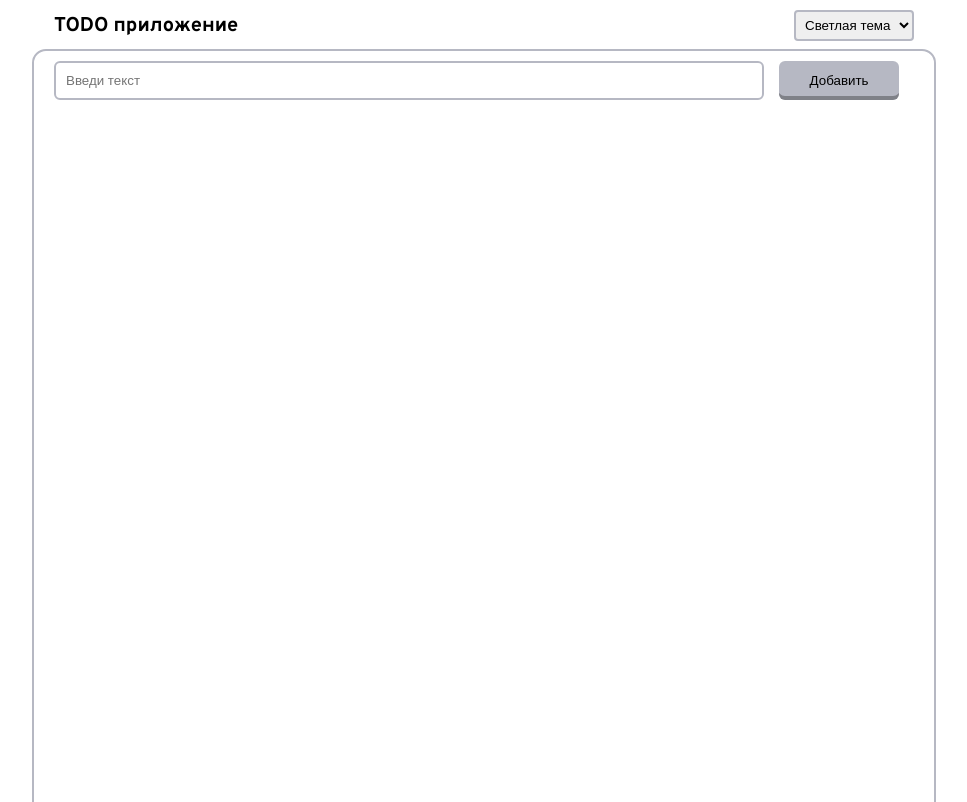
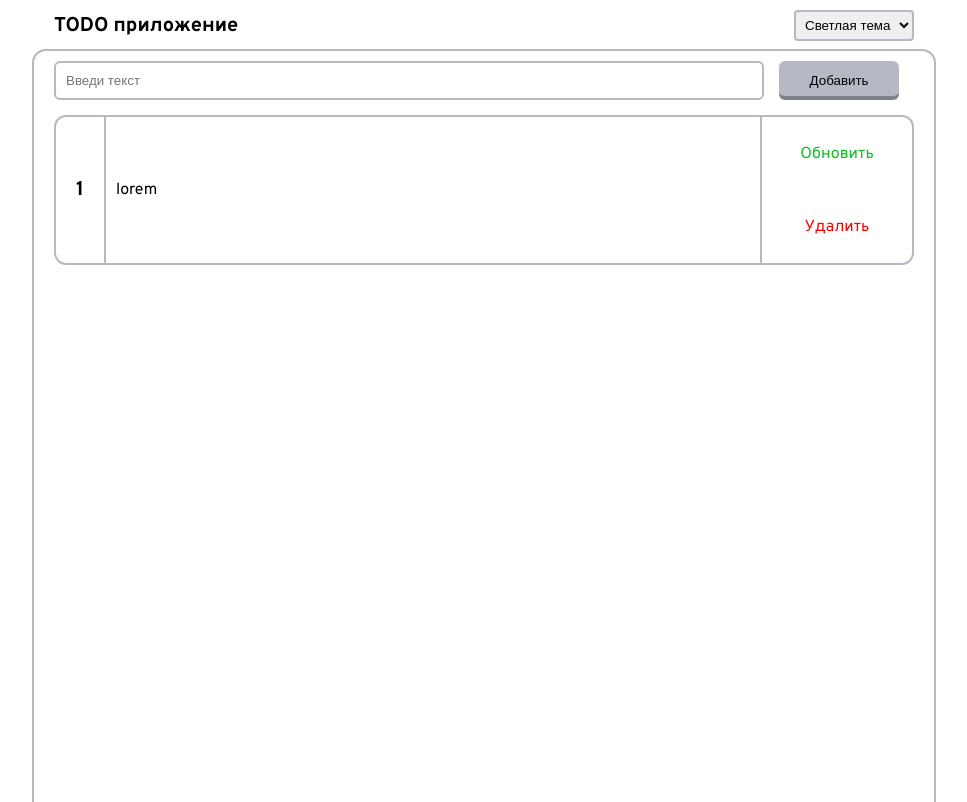
Before and after one commit to XenoPOMP/todo-example, a React (Create React App) app in the folder client/: page / in a window 1280 px wide. Shown: the whole page, without its empty margins (156-1123 px from the left). Built offline with nearby package versions, Linux system fonts and the light colour scheme.

Commit message:
Card component created

```diff
--- a/client/src/components/MainPage/MainPage.tsx
+++ b/client/src/components/MainPage/MainPage.tsx
@@ -4,6 +4,7 @@ import Layout from "../Layout/Layout";
 import styles from "./MainPage.module.scss";
 import Cookies from "universal-cookie";
 import getThemedStyles from "../Layout/getThemedStyles";
+import Card from "../UI/Card/Card";
 
 const MainPage = () => {
     const cookies = new Cookies();
@@ -15,7 +16,7 @@ const MainPage = () => {
     const addNewTodo = () => {
         const todos = document.getElementById('todos');
 
-        if (todos) todos.innerText += `Todo added: ${input}`;
+        if (todos) todos.innerHTML += `Todo added: ${input}`;
     }
 
     return (
@@ -32,7 +33,9 @@ const MainPage = () => {
                         <button onClick={addNewTodo}>Добавить</button>
                     </div>
 
-                    <div id={'todos'}></div>
+                    <div id={'todos'}>
+                        <Card number={1} content={'lorem'} />
+                    </div>
                 </div>
             }
         />
--- /dev/null
+++ b/client/src/components/UI/Card/Card.module.scss
@@ -0,0 +1,106 @@
+@import "./src/styles/themes";
+
+.card {
+  margin: 15px 0;
+  width: 100%;
+  height: 150px;
+  border-radius: 12px;
+  display: grid;
+  grid-template-columns: 50px 1fr 150px;
+  overflow: hidden;
+
+  .number {
+    height: 100%;
+    width: 100%;
+    display: flex;
+    justify-content: center;
+    align-items: center;
+    font-size: 1.25em;
+    font-weight: bold;
+  }
+
+  .content {
+    display: flex;
+    align-items: center;
+    padding: 10px;
+  }
+
+  .buttonGrid {
+    display: grid;
+    grid-template-rows: repeat(2, 1fr);
+
+    .button {
+      width: 100%;
+      height: 100%;
+      transition: .15s ease;
+      display: flex;
+      justify-content: center;
+      align-items: center;
+
+      &:hover {
+        cursor: pointer;
+      }
+    }
+  }
+
+  &.light {
+    border: 2px solid $lightLines;
+
+    .number, .content {
+      border-right: 2px solid $lightLines;
+    }
+
+    .buttonGrid {
+      .button {
+        &.update {
+          color: #11bd24;
+
+          &:hover {
+            background: #08ff00;
+            color: black;
+          }
+        }
+
+        &.delete {
+          color: #ff0000;
+
+          &:hover {
+            background: #ff0000;
+            color: white;
+          }
+        }
+      }
+    }
+  }
+
+  &.dark {
+    border: 2px solid $darkLines;
+
+    .number, .content {
+      border-right: 2px solid $darkLines;
+      color: white;
+    }
+
+    .buttonGrid {
+      .button {
+        &.update {
+          color: #08ff00;
+
+          &:hover {
+            background: #08ff00;
+            color: black;
+          }
+        }
+
+        &.delete {
+          color: #ff0000;
+
+          &:hover {
+            background: #ff0000;
+            color: white;
+          }
+        }
+      }
+    }
+  }
+}
--- /dev/null
+++ b/client/src/components/UI/Card/Card.tsx
@@ -0,0 +1,44 @@
+import React, {FC} from 'react';
+// @ts-ignore
+import styles from './Card.module.scss';
+import Cookies from "universal-cookie";
+import getThemedStyles from "../../Layout/getThemedStyles";
+
+interface props {
+    number : number
+    content : string
+}
+
+const Card : FC<props> = (
+    {
+        number,
+        content
+    }
+) => {
+    const cookies = new Cookies();
+    let userTheme = parseInt(cookies.get('theme'));
+    const theme = getThemedStyles(userTheme, styles);
+
+    return (
+        <div className={`${styles.card} ${theme}`}>
+            <div className={styles.number}>
+                {number}
+            </div>
+
+            <div className={styles.content}>
+                {content}
+            </div>
+
+            <div className={styles.buttonGrid}>
+                <div className={`${styles.button} ${styles.update}`}>
+                    Обновить
+                </div>
+                <div className={`${styles.button} ${styles.delete}`}>
+                    Удалить
+                </div>
+            </div>
+        </div>
+    );
+};
+
+export default Card;
```
